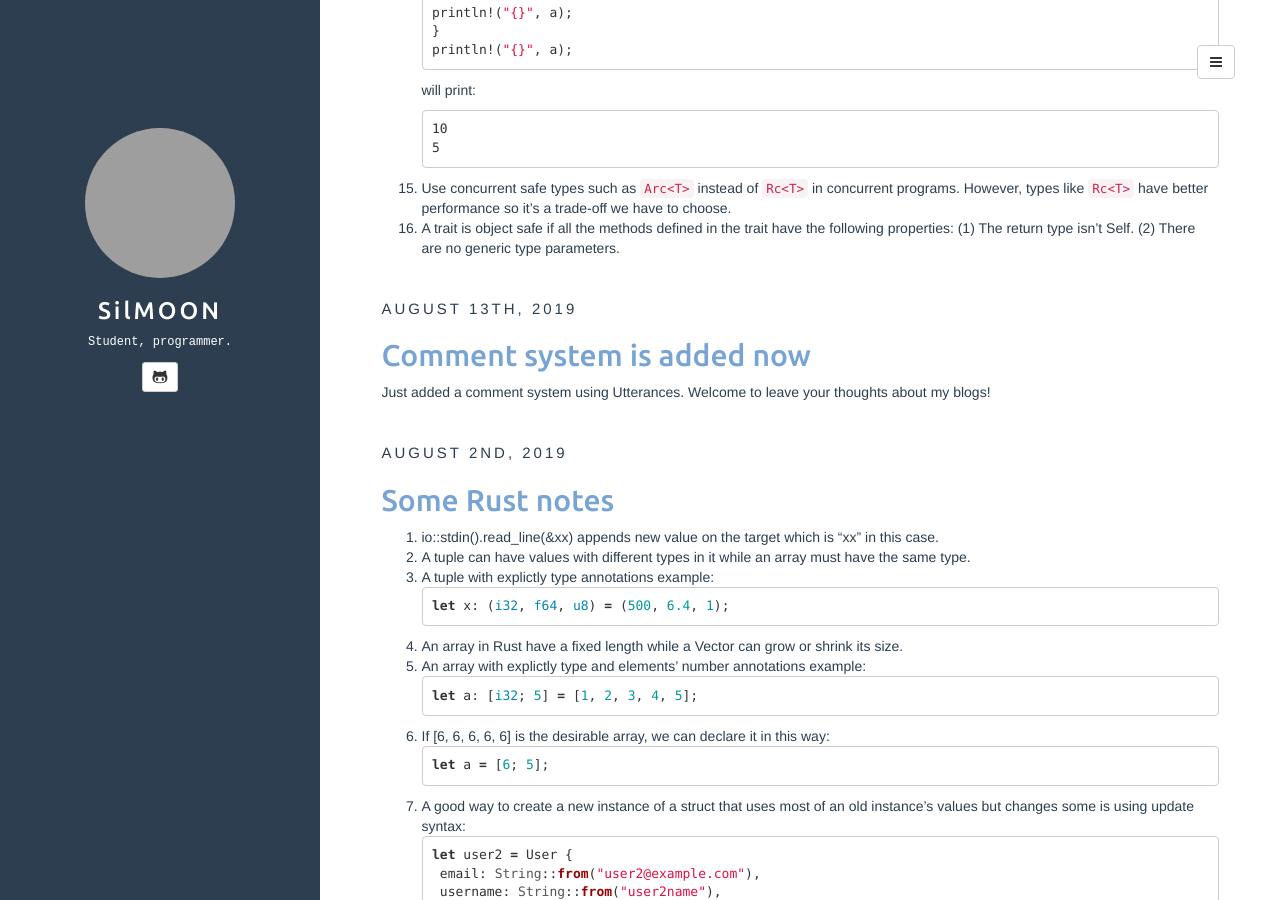
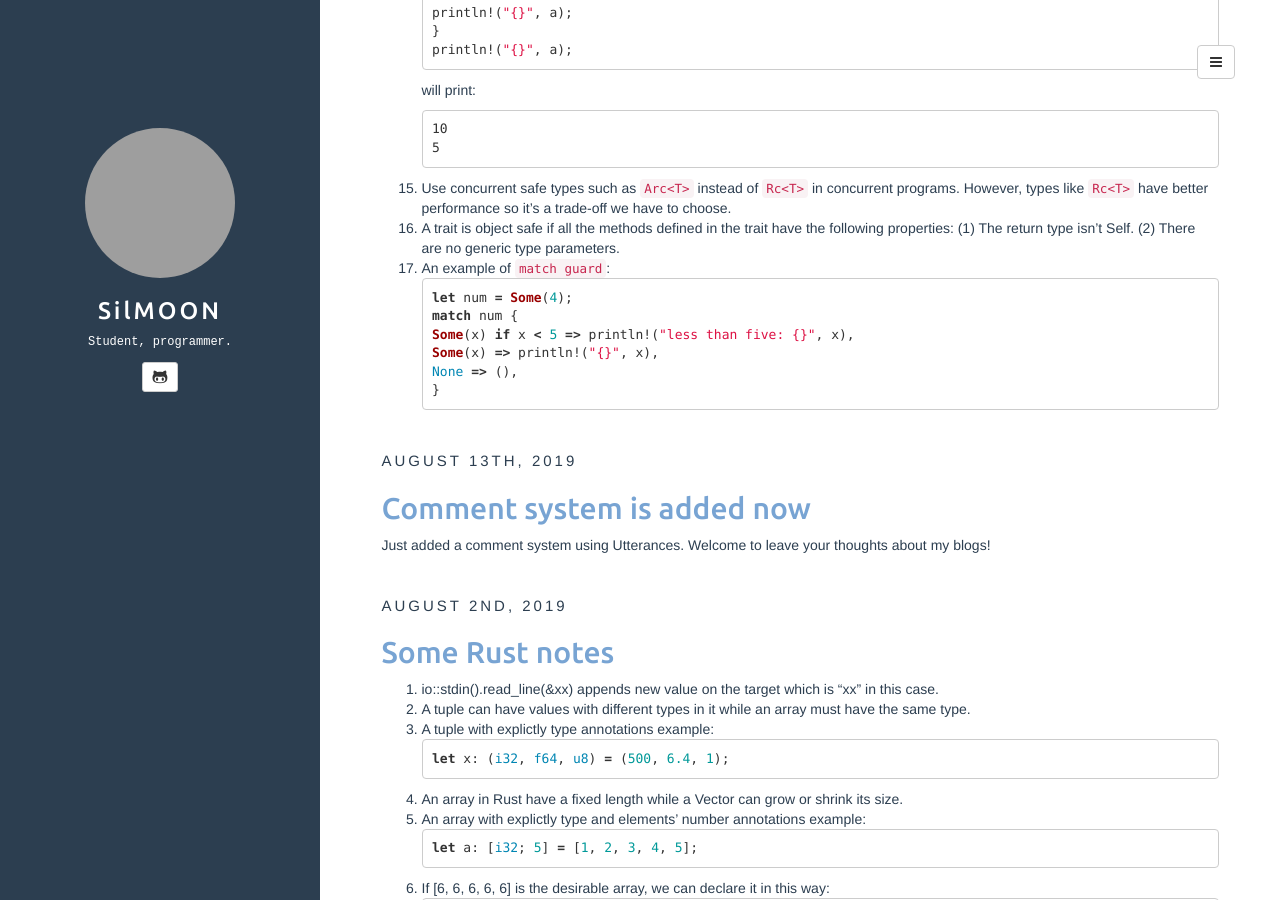
Before and after one commit to SilMOON/silmoon.github.io, a Jekyll site: the page built from index.html, in a window 1280 px wide and 900 px high, scrolled down 4125 px. Built offline with Jekyll 4.4.1, drawn with Linux system fonts in a browser that asks for light colours; the list of posts is cut into pages by our own code; some of the changed text lies outside the part shown; grey boxes are pictures that could not be loaded.

Commit message:
update post

````diff
--- a/_posts/2019-09-08-some-rust-notes-ii.md
+++ b/_posts/2019-09-10-some-rust-notes-ii.md
@@ -226,3 +226,12 @@ will print:
 ```
 15. Use concurrent safe types such as `Arc<T>` instead of `Rc<T>` in concurrent programs. However, types like `Rc<T>` have better performance so it's a trade-off we have to choose.
 16. A trait is object safe if all the methods defined in the trait have the following properties: (1) The return type isn’t Self. (2) There are no generic type parameters.
+17. An example of `match guard`:
+```rust
+let num = Some(4);
+match num {
+    Some(x) if x < 5 => println!("less than five: {}", x),
+    Some(x) => println!("{}", x),
+    None => (),
+}
+```
````
